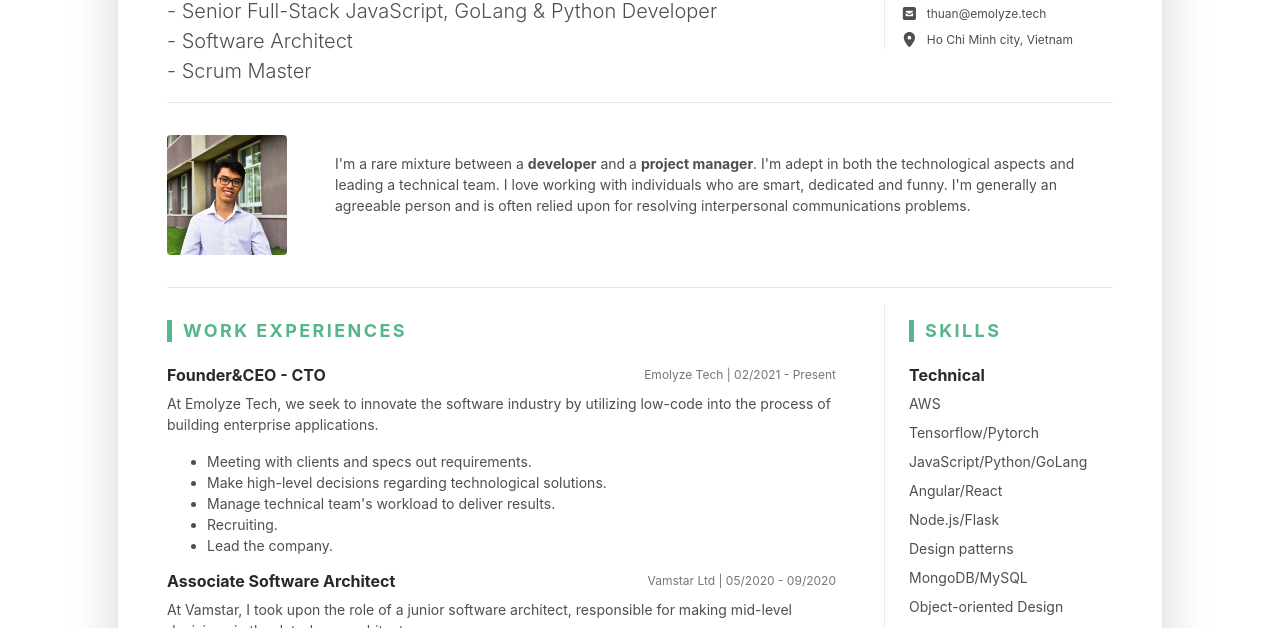
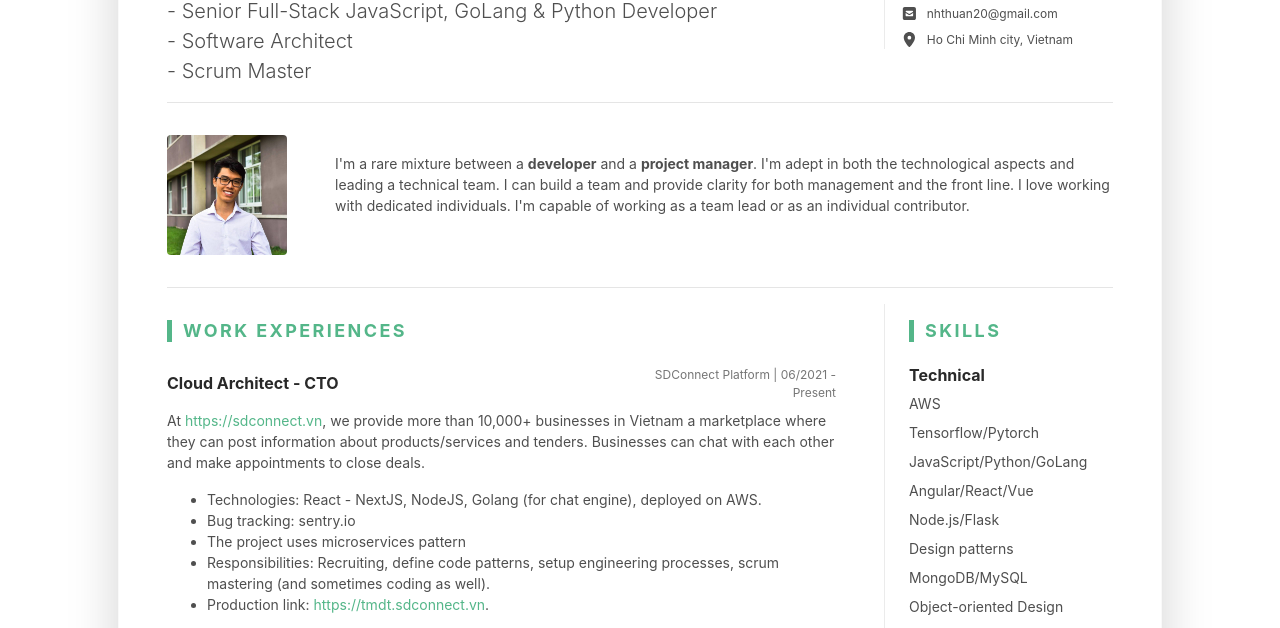
Before and after one commit to Thuan2000/thuan-cv, a plain HTML site: page index.html in a window 1280 px wide. Shown: the part 154-782 px from the top of the page. Drawn offline with Linux system fonts and the light colour scheme.

Commit message:
More updates

```diff
--- a/index.html
+++ b/index.html
@@ -37,7 +37,7 @@
 						<div class="resume-contact col-12 col-md-6 col-lg-4 col-xl-3">
 							<ul class="list-unstyled mb-0">
 								<li class="mb-2"><i class="fas fa-phone-square fa-fw fa-lg mr-2 "></i><a class="resume-link" href="tel:#">(+84) 70 284 5158</a></li>
-								<li class="mb-2"><i class="fas fa-envelope-square fa-fw fa-lg mr-2"></i><a class="resume-link" href="mailto:#">thuan@emolyze.tech</a></li>
+								<li class="mb-2"><i class="fas fa-envelope-square fa-fw fa-lg mr-2"></i><a class="resume-link" href="mailto:#">nhthuan20@gmail.com</a></li>
 								<!-- <li class="mb-2"><i class="fas fa-globe fa-fw fa-lg mr-2"></i><a class="resume-link" href="#">www.yourwebsite.com</a></li> -->
 								<li class="mb-0"><i class="fas fa-map-marker-alt fa-fw fa-lg mr-2"></i>Ho Chi Minh city, Vietnam</li>
 							</ul>
@@ -51,8 +51,8 @@
 						<img class="resume-profile-image mb-3 mb-md-0 mr-md-5 ml-md-0 rounded mx-auto" src="assets/images/yup.jpg" alt="image">
 						<div class="media-body text-left">
 							<p class="mb-0">
-								I'm a rare mixture between a <b>developer</b> and a <b>project manager</b>. I'm adept in both the technological aspects and leading a technical team.
-								I love working with individuals who are smart, dedicated and funny. I'm generally an agreeable person and is often relied upon for resolving interpersonal communications problems.
+								I'm a rare mixture between a <b>developer</b> and a <b>project manager</b>. I'm adept in both the technological aspects and leading a technical team. I can build a team and provide clarity for both management and the front line.
+								I love working with dedicated individuals. I'm capable of working as a team lead or as an individual contributor.
 								<br/><br/>
 							</p>
 						</div><!--//media-body-->
@@ -66,17 +66,17 @@
 								<h3 class="text-uppercase resume-section-heading mb-4">Work Experiences</h3>
 								<div class="item mb-3">
 									<div class="item-heading row align-items-center mb-2">
-										<h4 class="item-title col-12 col-md-6 col-lg-8 mb-2 mb-md-0">Founder&CEO - CTO</h4>
-										<div class="item-meta col-12 col-md-6 col-lg-4 text-muted text-left text-md-right">Emolyze Tech | 02/2021 - Present</div>
+										<h4 class="item-title col-12 col-md-6 col-lg-8 mb-2 mb-md-0">Cloud Architect - CTO</h4>
+										<div class="item-meta col-12 col-md-6 col-lg-4 text-muted text-left text-md-right">SDConnect Platform | 06/2021 - Present</div>
 									</div>
 									<div class="item-content">
-										<p>At Emolyze Tech, we seek to innovate the software industry by utilizing low-code into the process of building enterprise applications.</p>
+										<p>At <a href="https://sdconnect.vn" target="_blank">https://sdconnect.vn</a>, we provide more than 10,000+ businesses in Vietnam a marketplace where they can post information about products/services and tenders. Businesses can chat with each other and make appointments to close deals.</p>
 										<ul class="resume-list">
-											<li>Meeting with clients and specs out requirements.</li>
-											<li>Make high-level decisions regarding technological solutions.</li>
-											<li>Manage technical team's workload to deliver results.</li>
-											<li>Recruiting.</li>
-											<li>Lead the company.</li>
+											<li>Technologies: React - NextJS, NodeJS, Golang (for chat engine), deployed on AWS.</li>
+											<li>Bug tracking: sentry.io</li>
+											<li>The project uses microservices pattern</li>
+											<li>Responsibilities: Recruiting, define code patterns, setup engineering processes, scrum mastering (and sometimes coding as well).</li>
+											<li>Production link: <a href="https://tmdt.sdconnect.vn">https://tmdt.sdconnect.vn</a>.</li>
 										</ul>
 									</div>
 								</div>
@@ -176,7 +176,7 @@
 										<li class="mb-2">AWS</li>
 										<li class="mb-2">Tensorflow/Pytorch</li>
 										<li class="mb-2">JavaScript/Python/GoLang</li>
-										<li class="mb-2">Angular/React</li>
+										<li class="mb-2">Angular/React/Vue</li>
 										<li class="mb-2">Node.js/Flask</li>
 										<li class="mb-2">Design patterns</li>
 										<li class="mb-2">MongoDB/MySQL</li>
@@ -188,7 +188,6 @@
 										<ul class="list-unstyled resume-skills-list">
 											<li class="mb-2">Scrum</li>
 											<li class="mb-2">Agile<li>
-											<li class="mb-2">Interpersonal Communications</li>
 											<li class="mb-2">Design Thinking</li>
 											<li class="mb-2">Project Management</li>
 											</ul>
```
